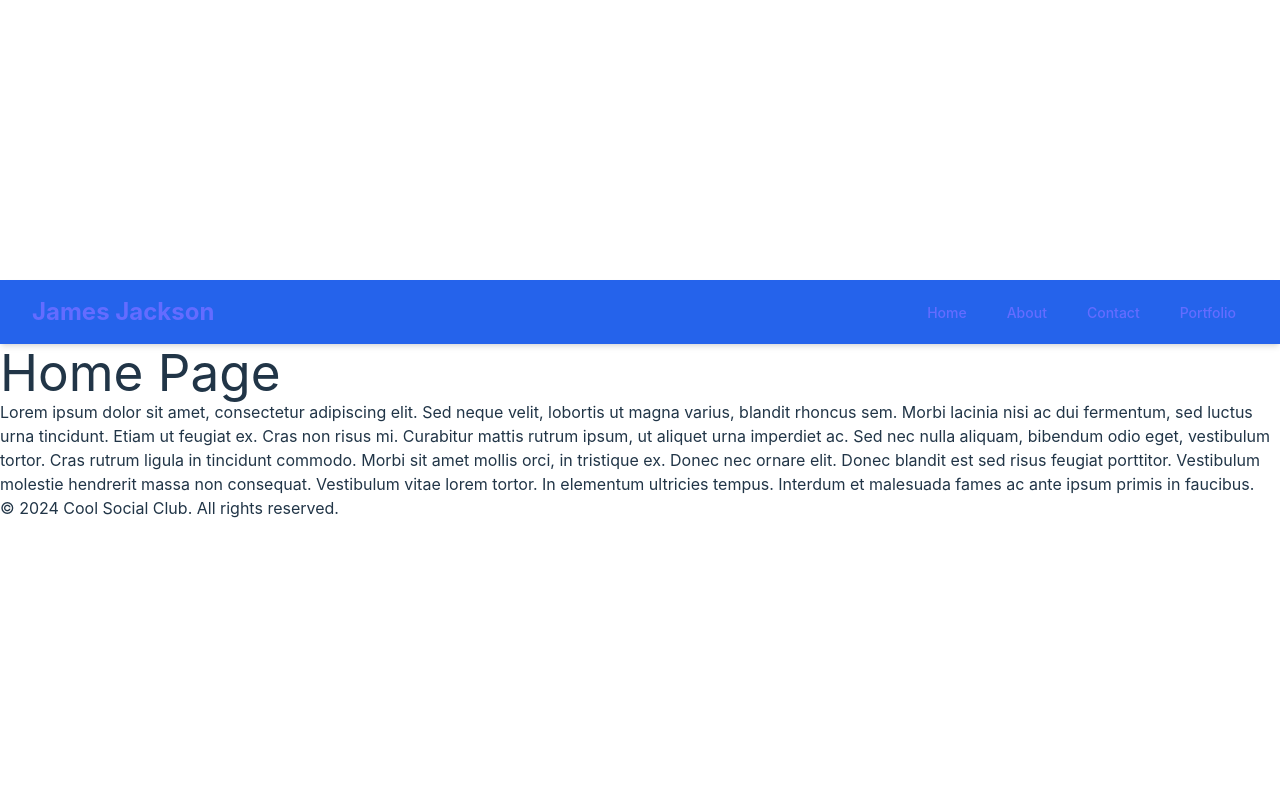
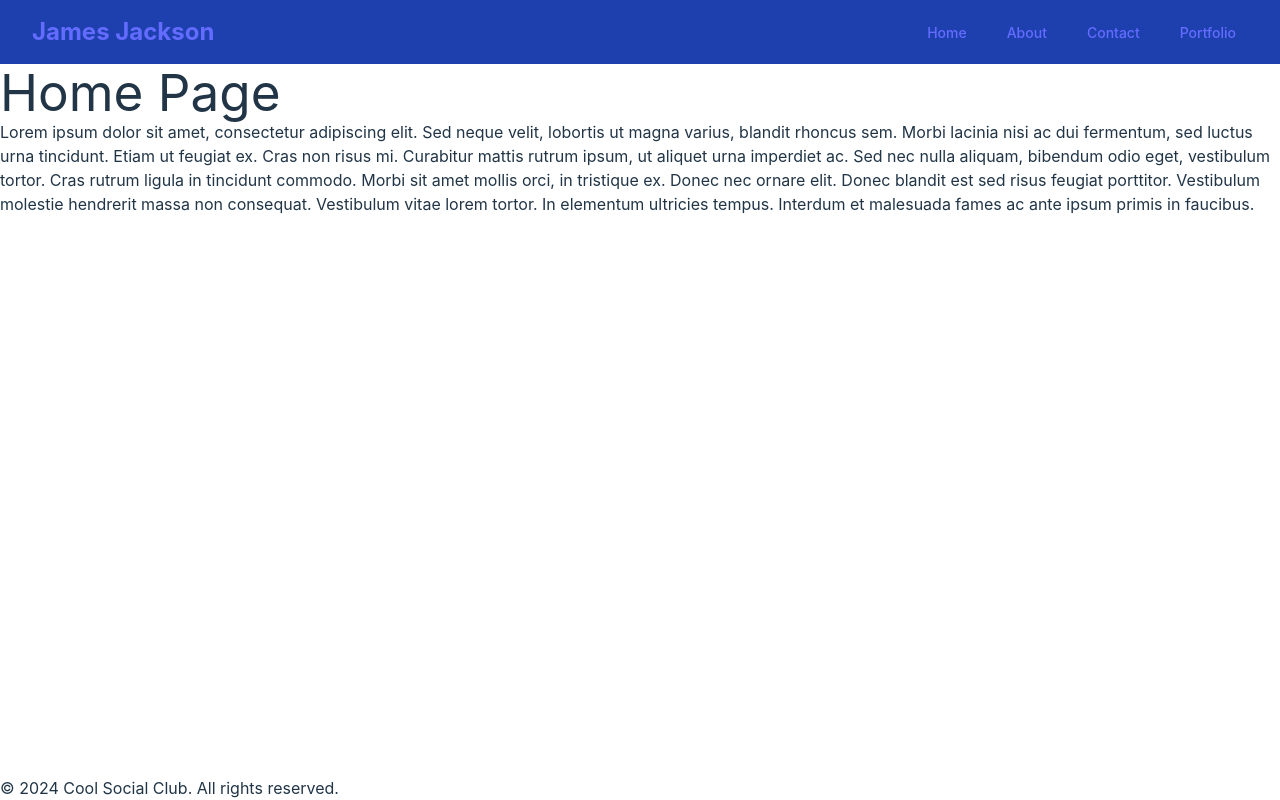
Before and after one commit to jjackson0228/Professional-React-Portfolio, a React (Vite) app: page / in a window 1280 px wide. Built offline with nearby package versions, Linux system fonts and the light colour scheme.

Commit message:
added functions to make app and navigation bar stick to top of page

```diff
--- a/src/App.jsx
+++ b/src/App.jsx
@@ -4,13 +4,13 @@ import Footer from './components/Footer';
 
 function App() {
   return (
-    <>
+    <div className="flex flex-col min-h-screen">
       <Navigation />
-      <main>
+      <main className="flex-grow">
         <Outlet />
       </main>
       <Footer />
-    </>
+    </div>
   );
 }
 
--- a/src/components/Navigation.jsx
+++ b/src/components/Navigation.jsx
@@ -2,7 +2,7 @@ import { Link } from 'react-router-dom';
 
 function Navigation() {
   return (
-    <nav className="bg-blue-600 text-white shadow-md">
+    <nav className="bg-blue-800 text-white shadow-m sticky top-0 z-50">
       <div className="max-w-7xl mx-auto px-4 sm:px-6 lg:px-8">
         <div className="flex justify-between items-center h-16">
           <div className="flex-shrink-0">
```
